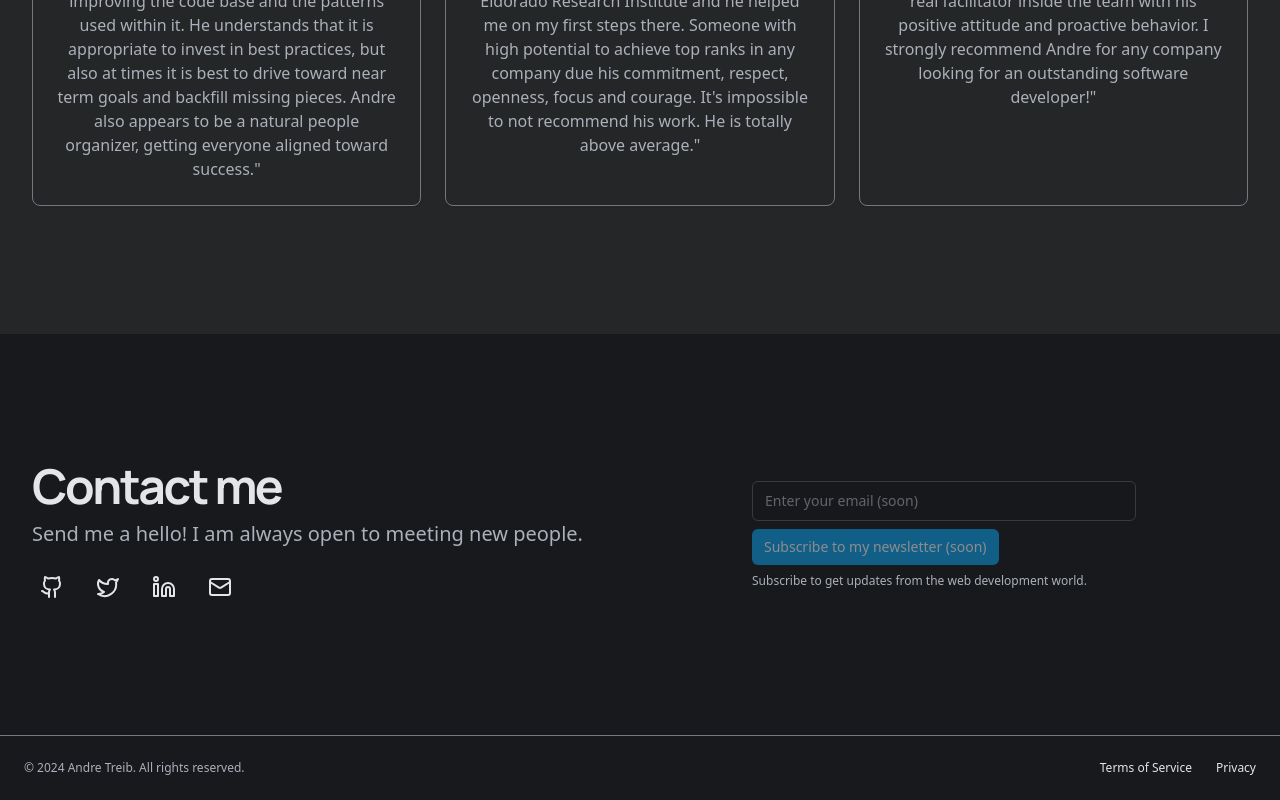
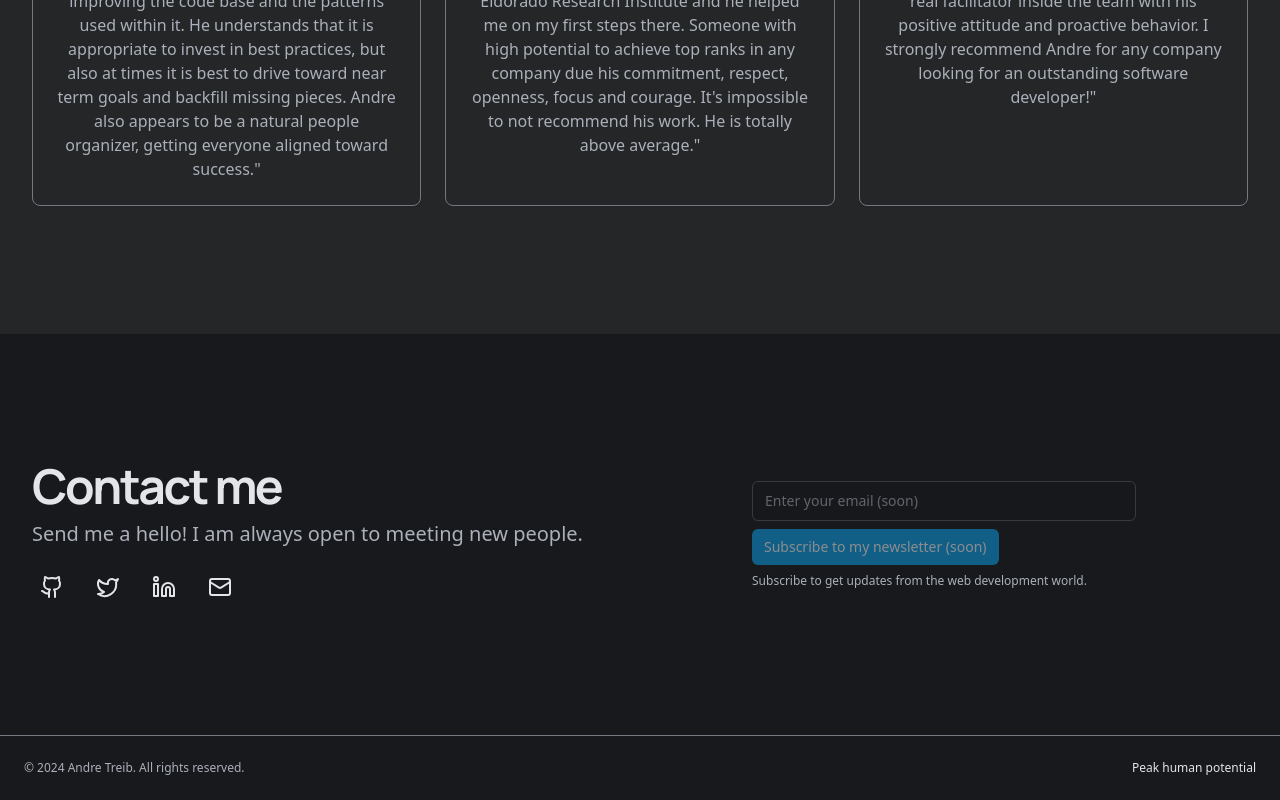
Before and after one commit to atreib/portfolio, a Next.js app: page / in a window 1280 px wide. Shown: the part 3694-4494 px from the top of the page. Built offline with nearby package versions, Linux system fonts and the light colour scheme.

Commit message:
feat: footer links

```diff
--- a/src/app/page.tsx
+++ b/src/app/page.tsx
@@ -221,7 +221,6 @@ export default function Component() {
                       <Link
                         href="https://tripwise-rho.vercel.app/"
                         prefetch={false}
-                        target="_blank"
                       >
                         Access
                       </Link>
@@ -251,7 +250,6 @@ export default function Component() {
                       <Link
                         href="https://github.com/atreib/portfolio"
                         prefetch={false}
-                        target="_blank"
                       >
                         Source Code
                       </Link>
@@ -282,7 +280,6 @@ export default function Component() {
                       <Link
                         href="https://github.com/atreib/cqrs"
                         prefetch={false}
-                        target="_blank"
                       >
                         Source Code
                       </Link>
@@ -313,7 +310,6 @@ export default function Component() {
                       <Link
                         href="https://github.com/atreib/beasy"
                         prefetch={false}
-                        target="_blank"
                       >
                         Source Code
                       </Link>
@@ -344,7 +340,6 @@ export default function Component() {
                       <Link
                         href="https://cloudy-marsupial-788.notion.site/Classes-f9cd7e07d2a2468294526640f6f2c963?pvs=74"
                         prefetch={false}
-                        target="_blank"
                       >
                         Read More
                       </Link>
@@ -463,11 +458,7 @@ export default function Component() {
                 </div>
                 <div className="flex space-x-4">
                   <Button variant="ghost" size="icon" asChild>
-                    <Link
-                      href="https://github.com/atreib/"
-                      prefetch={false}
-                      target="_blank"
-                    >
+                    <Link href="https://github.com/atreib/" prefetch={false}>
                       <GithubIcon className="h-6 w-6" />
                     </Link>
                   </Button>
@@ -475,7 +466,6 @@ export default function Component() {
                     <Link
                       href="https://twitter.com/treibthedev"
                       prefetch={false}
-                      target="_blank"
                     >
                       <TwitterIcon className="h-6 w-6" />
                     </Link>
@@ -484,17 +474,12 @@ export default function Component() {
                     <Link
                       href="https://www.linkedin.com/in/atreib/"
                       prefetch={false}
-                      target="_blank"
                     >
                       <LinkedinIcon className="h-6 w-6" />
                     </Link>
                   </Button>
                   <Button variant="ghost" size="icon" asChild>
-                    <Link
-                      href="mailto:me@andretreib.com"
-                      prefetch={false}
-                      target="_blank"
-                    >
+                    <Link href="mailto:me@andretreib.com" prefetch={false}>
                       <MailIcon className="h-6 w-6" />
                     </Link>
                   </Button>
@@ -530,18 +515,11 @@ export default function Component() {
         </p>
         <nav className="sm:ml-auto flex gap-4 sm:gap-6">
           <Link
-            href="#"
+            href="https://www.youtube.com/watch?v=dQw4w9WgXcQ"
             className="text-xs hover:underline underline-offset-4"
             prefetch={false}
           >
-            Terms of Service
-          </Link>
-          <Link
-            href="#"
-            className="text-xs hover:underline underline-offset-4"
-            prefetch={false}
-          >
-            Privacy
+            Peak human potential
           </Link>
         </nav>
       </footer>
```
